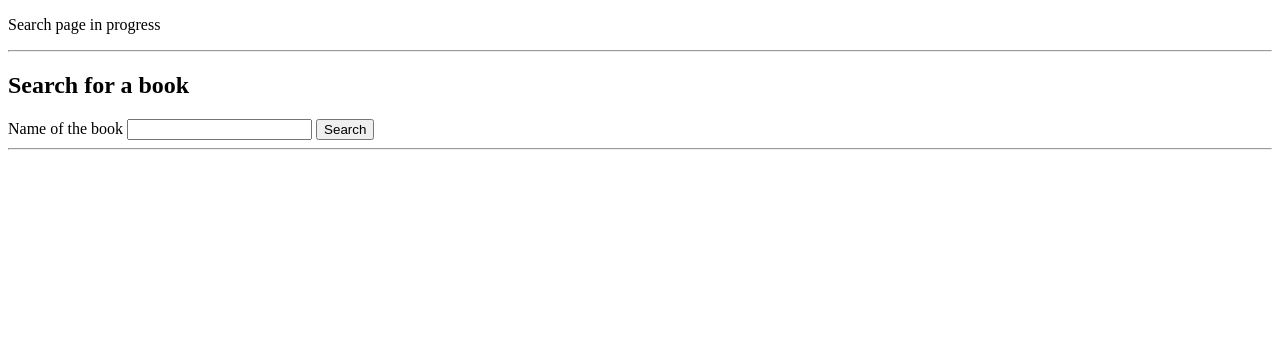
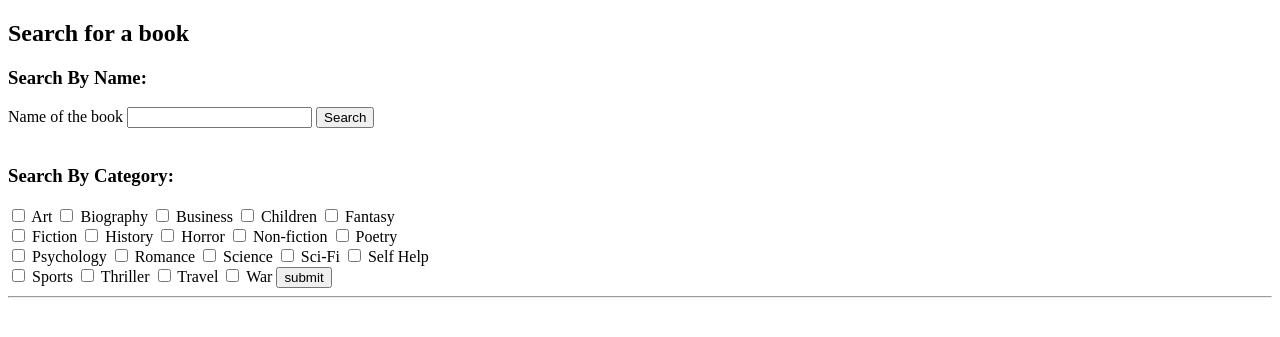
Before and after one commit to hanrastic/BookReviews-tietokantasovellus, a Flask app: page /search in a window 1280 px wide. Shown: the part 150-487 px from the top of the page. Run offline with Flask 2, Linux system fonts and the light colour scheme.

Commit message:
Search fucntion via name or category implemented

```diff
--- a/routes.py
+++ b/routes.py
@@ -1,3 +1,4 @@
+from crypt import methods
 from app import app
 from flask import render_template, redirect, request, session
 import users
@@ -64,11 +65,28 @@ def create_review():
 
         return redirect("/")
 
-@app.route('/result')
+@app.route('/result', methods=['GET', 'POST'])
 def result():
-    query = request.args['query']
-    search_results = books.search_for_books_by_name(query)
-    return render_template('result.html', results= search_results)
+    if request.method == 'GET':
+        request.args.get('query_by_name')
+        query_by_name = request.args['query_by_name']
+        print("Chosen to query by name")
+        search_results = books.search_for_books_by_name(query_by_name)
+
+        return render_template('result.html', results = search_results)
+
+    if request.method == 'POST':
+        print("Chosen to query by category")
+        query_by_category = request.form.getlist('category')
+
+        categories = []
+        for category in query_by_category:
+            categories.append(books.get_category_id(category))
+        categories = books.convert(categories)
+
+        search_results = books.search_for_books_by_category(categories)
+
+        return render_template('result.html', results= search_results)
 
 @app.route('/search')
 def search():
--- a/schema.sql
+++ b/schema.sql
@@ -39,12 +39,6 @@ CREATE TABLE IF NOT EXISTS reviews (
     rev_comment TEXT
 );
 
-
-
-
-
-
-
 -- CREATE TABLE readingList(
 --     id SERIAL PRIMARY KEY,
 --     user_id INTEGER REFERENCES users,
--- a/templates/result.html
+++ b/templates/result.html
@@ -3,10 +3,10 @@
 {% block content %}
 
 <h2>Results</h2>
+<a href="/search" class="button">Try again</a>
 <section>
     {% if not results %}
     <p>No search results</p>
-    <a href="/search" class="button">Try again</a>
     {% else %}
 
     <ul>
--- a/templates/search.html
+++ b/templates/search.html
@@ -2,14 +2,77 @@
 
 {% block content %}
 
-<p>Search page in progress</p>
-<hr>
+<h2>Search for a book</h2>
 <section class='container'>
+    <h3>Search By Name: </h3>
     <form action="/result" method='GET'>
-      <h2>Search for a book</h2>
       <label for="query">Name of the book</label>
-      <input type="text" name="query" id="query">
+      <input type="text" name="query_by_name" id="query_by_name">
       <input type="submit" value="Search" class="button">
+    </form>
+</section>
+<br>
+<section class="container">
+    <h3>Search By Category: </h3>
+    <form action="/result" method="POST">
+            <input type='checkbox' name='category' id='Art' value=Art>
+            <label for="Art">Art</label>
+
+            <input type='checkbox' name='category' id='Biography' value=Biography>
+            <label for="Biography">Biography</label>
+
+            <input type='checkbox' name='category' id='Business' value=Business>
+            <label for="Business">Business</label>
+
+            <input type='checkbox' name='category' id='Children' value=Children>
+            <label for="Children">Children</label>
+
+            <input type='checkbox' name='category' id='Fantasy' value=Fantasy>
+            <label for="Fantasy">Fantasy</label>
+            <br>
+            <input type='checkbox' name='category' id='Fiction' value=Fiction>
+            <label for="Fiction">Fiction</label>
+
+            <input type='checkbox' name='category' id='History' value=History>
+            <label for="History">History</label>
+
+            <input type='checkbox' name='category' id='Horror' value=Horror>
+            <label for="Horror">Horror</label>
+
+            <input type='checkbox' name='category' id='Non-fiction' value=Non-fiction>
+            <label for="Non-fiction">Non-fiction</label>
+
+            <input type='checkbox' name='category' id='Poetry' value=Poetry>
+            <label for="Poetry">Poetry</label>
+            <br>
+            <input type='checkbox' name='category' id='Psychology' value=Psychology>
+            <label for="Psychology">Psychology</label>
+
+            <input type='checkbox' name='category' id='Romance' value=Romance>
+            <label for="Romance">Romance</label>
+
+            <input type='checkbox' name='category' id='Science' value=Science>
+            <label for="Science">Science</label>
+
+            <input type='checkbox' name='category' id='Sci-Fi' value=Sci-Fi>
+            <label for="Sci-Fi">Sci-Fi</label>
+
+            <input type='checkbox' name='category' id='Self Help' value=Self Help>
+            <label for="Self Help">Self Help</label>
+            <br>
+            <input type='checkbox' name='category' id='Sports' value=Sports>
+            <label for="Sports">Sports</label>
+
+            <input type='checkbox' name='category' id='Thriller' value=Thriller>
+            <label for="Thriller">Thriller</label>
+
+            <input type='checkbox' name='category' id='Travel' value=Travel>
+            <label for="Travel">Travel</label>
+
+            <input type='checkbox' name='category' id='War' value=War>
+            <label for="War">War</label>
+
+            <input type="submit" value="submit" class="button">
     </form>
 </section>
 
```
Also changed, not shown: books.py (+21 -1 lines), templates/createreview.html (+19 -19 lines).
